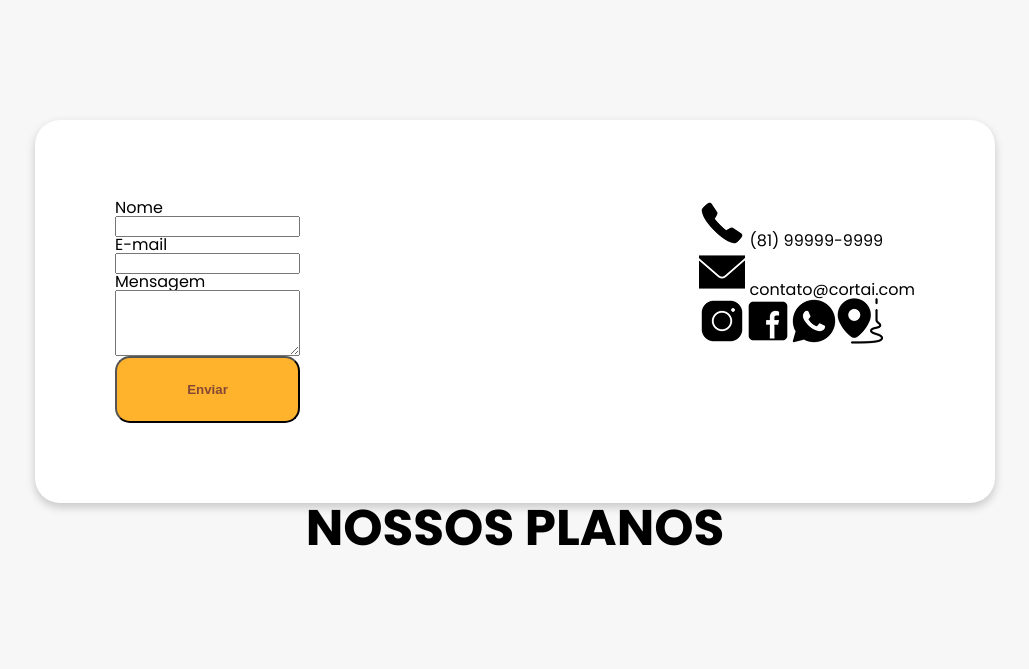
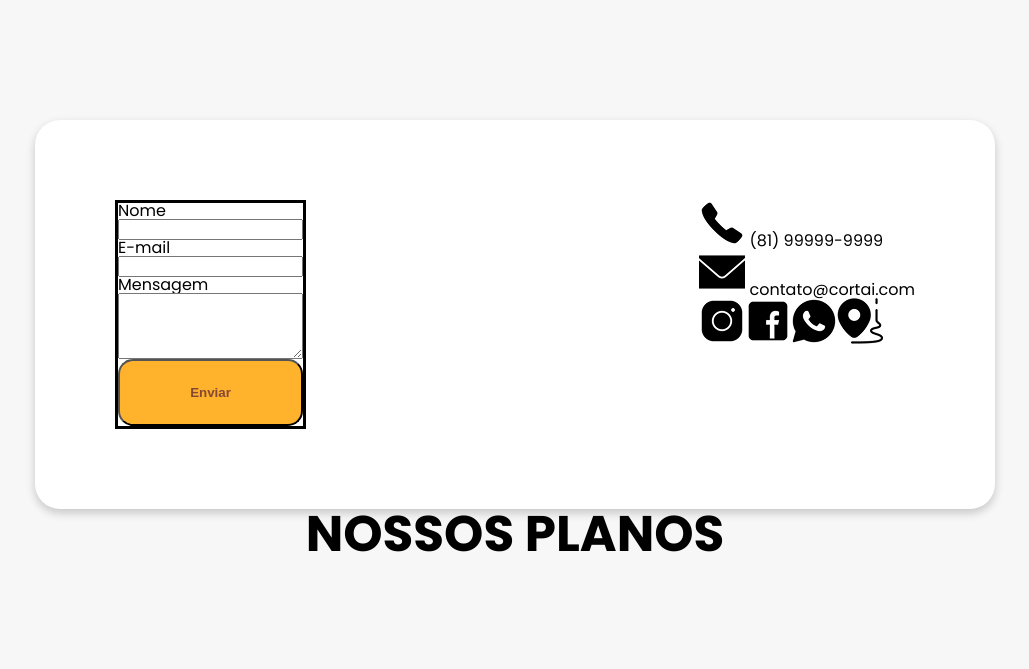
Before and after one commit to Vitorfran/projetoBarbearia, a PHP site: page /public/home.php in a window 1280 px wide. Shown: the part 1846-2515 px from the top of the page, without its empty margins (125-1154 px from the left). Run offline with PHP 8.4, Linux system fonts and the light colour scheme.

Commit message:
Update home.css

```diff
--- a/assets/css/home/home.css
+++ b/assets/css/home/home.css
@@ -133,6 +133,7 @@ main{
 .home-formulario{
     display: flex;
     flex-direction: column;
+    border: solid;
 }
 .home-lista-redes{
     display: flex;
```
